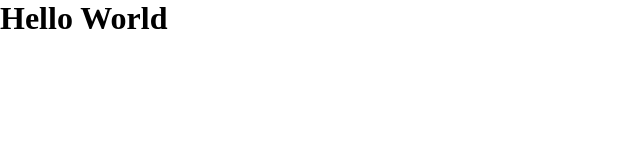
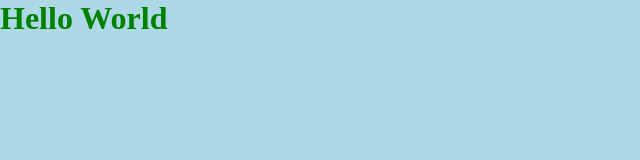
Before and after one commit to AnielloPiscopo/htmlcss-hello, a plain HTML site: page index.html in a window 1280 px wide. Shown: the whole page, without its empty margins (0-640 px from the left). Drawn offline with Linux system fonts and the light colour scheme.

Commit message:
Modified the colors

```diff
--- a/style.css
+++ b/style.css
@@ -3,3 +3,11 @@
     margin: 0;
     padding: 0;
 }
+
+body{
+    background-color: lightblue;
+}
+
+h1{
+    color: green;
+}
```
